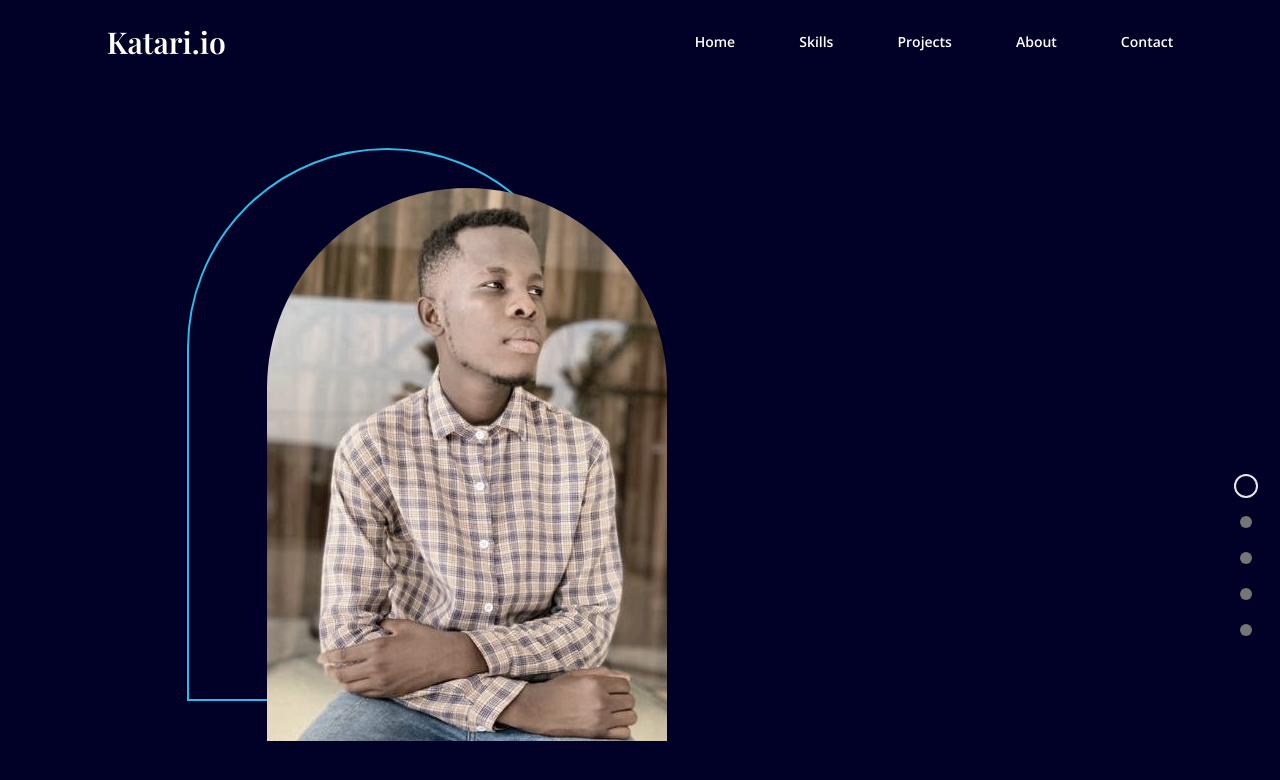
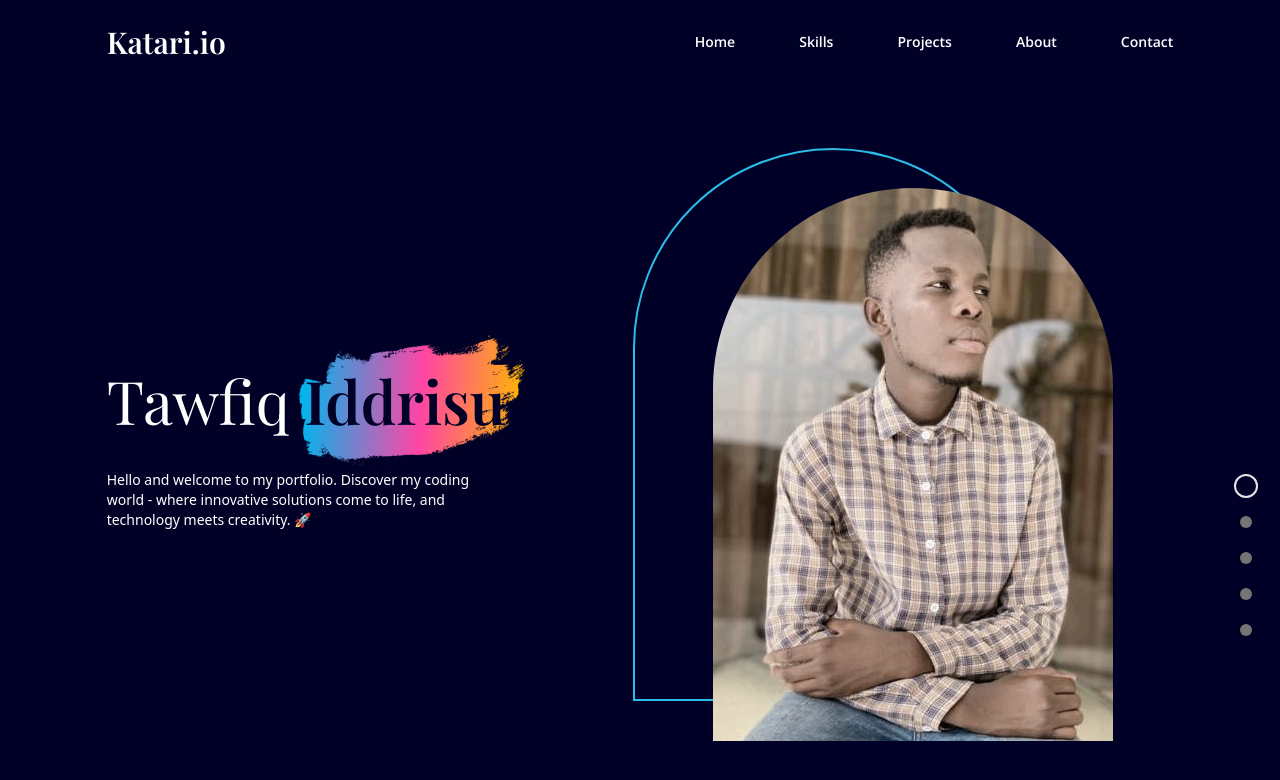
Before and after one commit to Tawphiq/personal-portfolio, a React (Vite) app: page / in a window 1280 px wide. Shown: the top 780 px of the page. Built offline with nearby package versions, Linux system fonts and the light colour scheme.

Commit message:
"Added a welcome message"

```diff
--- a/src/scenes/Landing.jsx
+++ b/src/scenes/Landing.jsx
@@ -23,7 +23,35 @@ const Landing = () => {
                     className="filter saturate-50 hover:saturate-100 transition duration-500 z-10 w-full
                      max-w-[400px] md:max-w-[600px]" />
             )}
-        </div>
+            </div>
+
+            {/* MAIN SECTION HERE */}
+            <div className="z-30 basis-2/5 mt-12 md:mt-32">
+                <motion.div
+                initial="hidden"
+                whileInView="visible"
+                viewport={{ once: true, amount: 0.5 }}
+                transition={{ duration: 0.5 }}
+                variants={{
+                  hidden: { opacity: 0, x: -50 },
+                  visible: { opacity: 1, x: 0 },
+                }}
+                >
+                  <p className="text-6xl font-playfair z-10 text-center md:text-start">
+            Tawfiq {""}
+            <span
+              className="xs:relative xs:text-deep-blue xs:font-semibold z-20 xs:before:content-brush
+              before:absolute before:-left-[25px] before:-top-[70px] before:z-[-1]"
+            >
+              Iddrisu
+            </span>
+          </p>
+
+          <p className="mt-10 mb-7 text-sm text-center md:text-start">
+          Hello and welcome to my portfolio. Discover my coding world - where innovative solutions come to life, and technology meets creativity. 🚀
+          </p>
+                </motion.div>
+            </div>
     </section>
   )
 }
```
